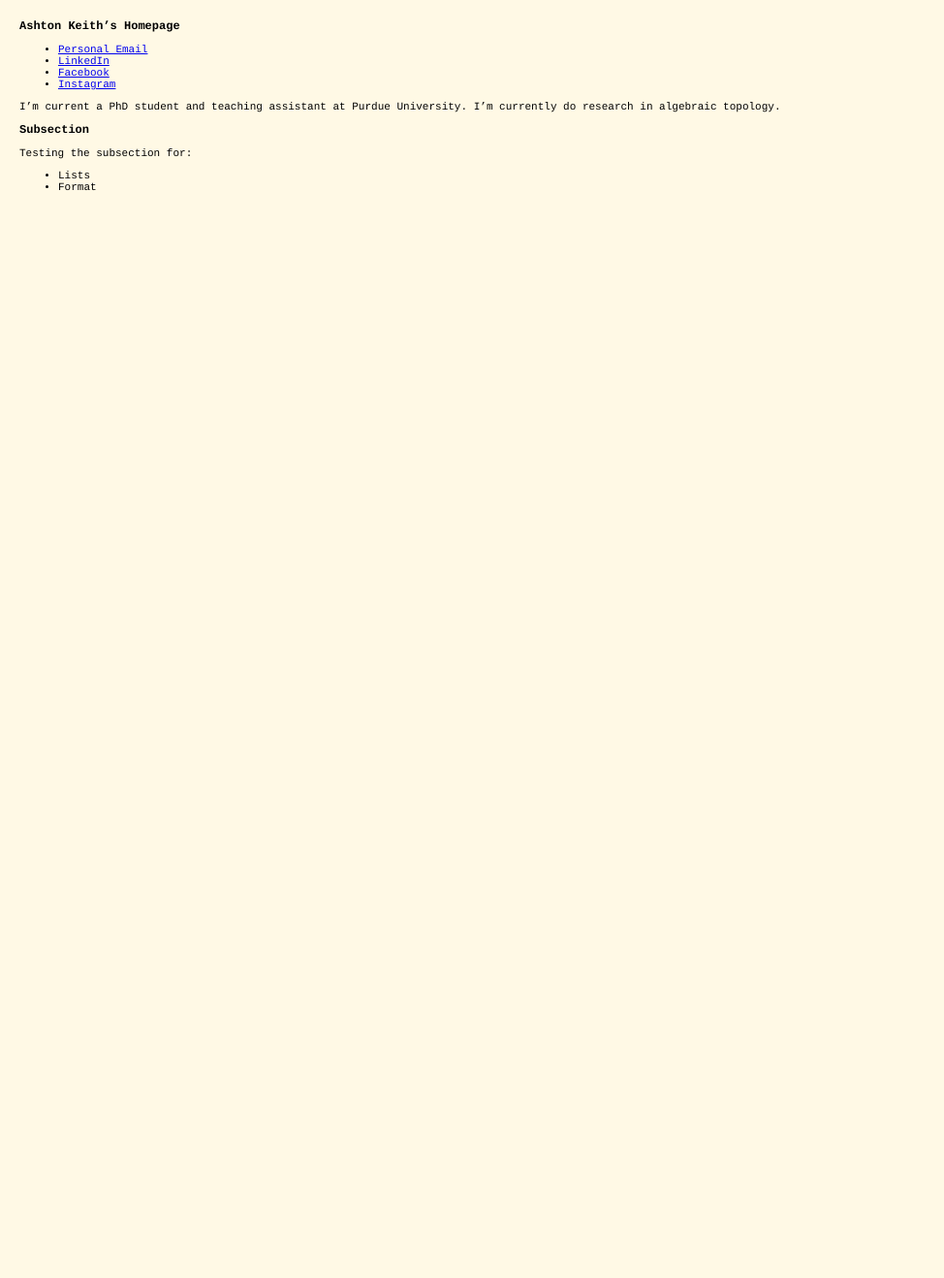
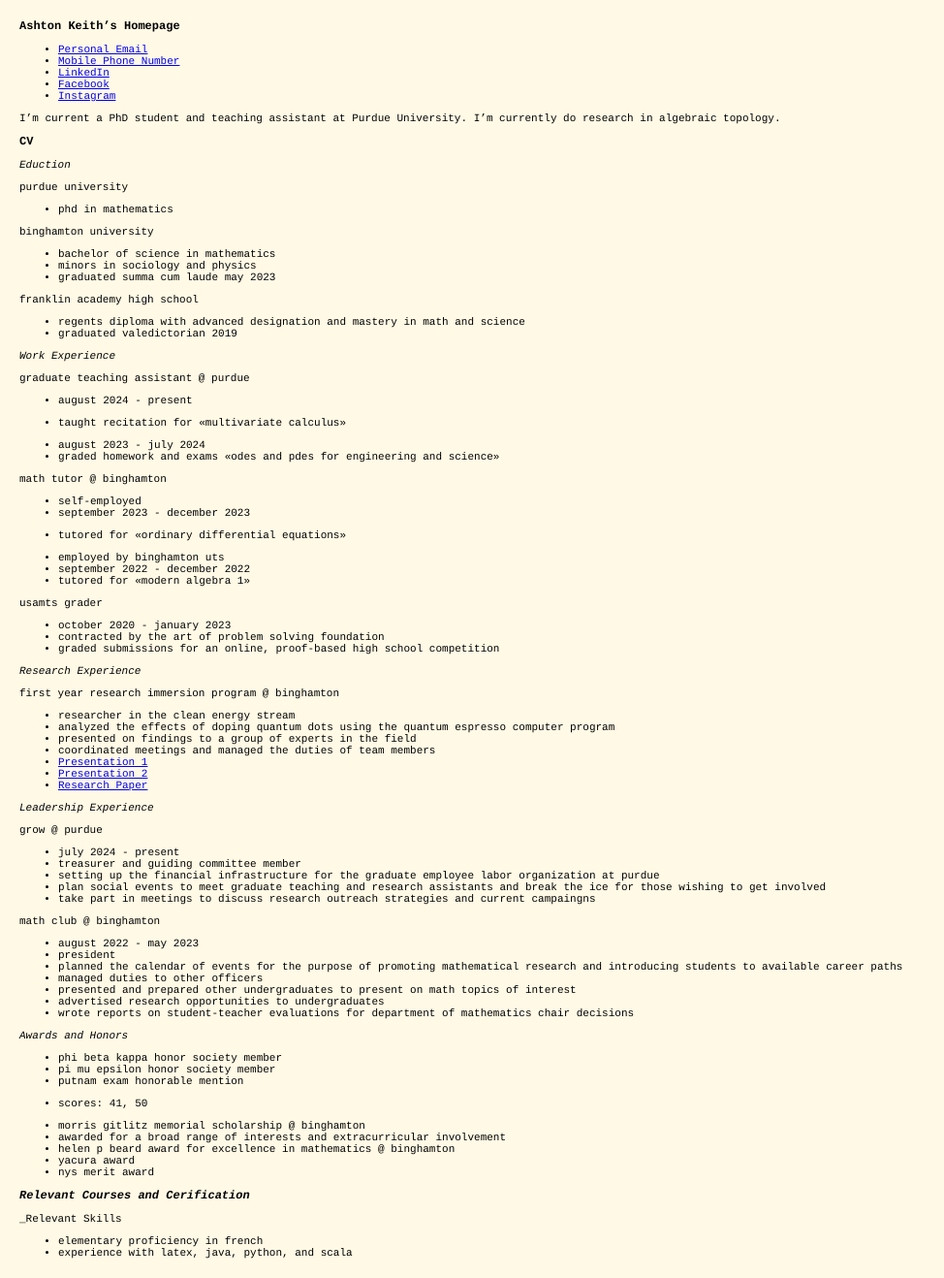
Before and after one commit to AshtonKeith/site, a Jekyll site: the page built from main.md, in a window 1280 px wide. Shown: the whole page at 97% size, without its empty margins (0-974 px from the left). Built offline with Jekyll 4.4.1, drawn with Linux system fonts in a browser that asks for light colours; before the commit the page ends 900 px from its top, so only the background shows below that.

Commit message:
Commit 11
Added a barebones CV

```diff
--- a/main.md
+++ b/main.md
@@ -4,17 +4,101 @@ title: "Ashton Keith's Homepage"
 permalink: /main
 ---
 
-# Ashton Keith's Homepage
+Ashton Keith's Homepage
+=======================
 
-- [Personal Email](mailto:xxphignewtonxx@gmail.com)
+- [Personal Email](mailto:xxphignewtonxx@gmail.com "xxphignewtonxx@gmail.com")
+- [Mobile Phone Number](## "+1 (518) 521-7606. Please text, don't call.")
 - [LinkedIn](https://www.linkedin.com/in/ashton-keith-2b7937198)
 - [Facebook](https://www.facebook.com/ashton.keith.9/)
 - [Instagram](https://www.instagram.com/phignewton1/)
 
 I'm current a PhD student and teaching assistant at Purdue University. I'm currently do research in algebraic topology.
 
-## Subsection
+CV
+--
 
-Testing the subsection for:
-- Lists
-- Format
+_Eduction_
+
+purdue university
+- phd in mathematics
+
+binghamton university
+- bachelor of science in mathematics
+- minors in sociology and physics
+- graduated summa cum laude may 2023
+
+franklin academy high school
+- regents diploma with advanced designation and mastery in math and science
+- graduated valedictorian 2019
+
+_Work Experience_
+
+graduate teaching assistant @ purdue
+- august 2024 - present
+- taught recitation for «multivariate calculus»
+
+- august 2023 - july 2024
+- graded homework and exams «odes and pdes for engineering and science»
+
+math tutor @ binghamton
+- self-employed
+- september 2023 - december 2023
+- tutored for «ordinary differential equations»
+
+- employed by binghamton uts
+- september 2022 - december 2022
+- tutored for «modern algebra 1»
+
+usamts grader
+- october 2020 - january 2023
+- contracted by the art of problem solving foundation
+- graded submissions for an online, proof-based high school competition
+
+_Research Experience_
+
+first year research immersion program @ binghamton
+- researcher in the clean energy stream
+- analyzed the effects of doping quantum dots using the quantum espresso computer program
+- presented on findings to a group of experts in the field
+- coordinated meetings and managed the duties of team members
+- [Presentation 1](## "Link to be added later")
+- [Presentation 2](## "Link to be added later")
+- [Research Paper](## "Link to be added later")
+
+_Leadership Experience_
+
+grow @ purdue
+- july 2024 - present
+- treasurer and guiding committee member
+- setting up the financial infrastructure for the graduate employee labor organization at purdue
+- plan social events to meet graduate teaching and research assistants and break the ice for those wishing to get involved
+- take part in meetings to discuss research  outreach strategies  and current campaingns
+
+math club @ binghamton
+- august 2022 - may 2023
+- president
+- planned the calendar of events for the purpose of promoting mathematical research and introducing students to available career paths
+- managed duties to other officers
+- presented and prepared other undergraduates to present on math topics of interest
+- advertised research opportunities to undergraduates
+- wrote reports on student-teacher evaluations for department of mathematics chair decisions
+
+_Awards and Honors_
+- phi beta kappa honor society member
+- pi mu epsilon honor society member
+- putnam exam honorable mention
+ - scores: 41, 50
+
+- morris gitlitz memorial scholarship @ binghamton
+ - awarded for a broad range of interests and extracurricular involvement
+- helen p beard award for excellence in mathematics @ binghamton
+- yacura award
+- nys merit award
+
+_Relevant Courses and Cerification_
+-
+
+_Relevant Skills
+- elementary proficiency in french
+- experience with latex, java, python, and scala
```
